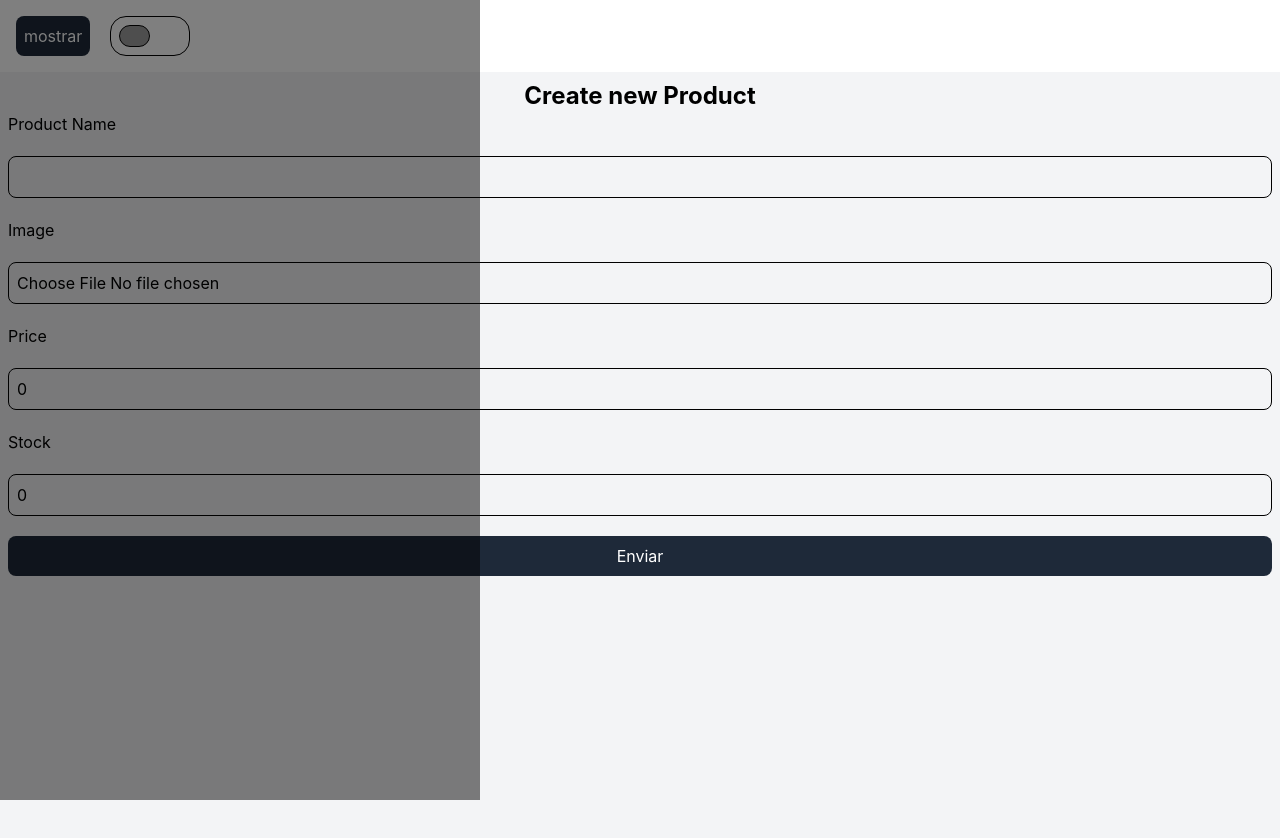
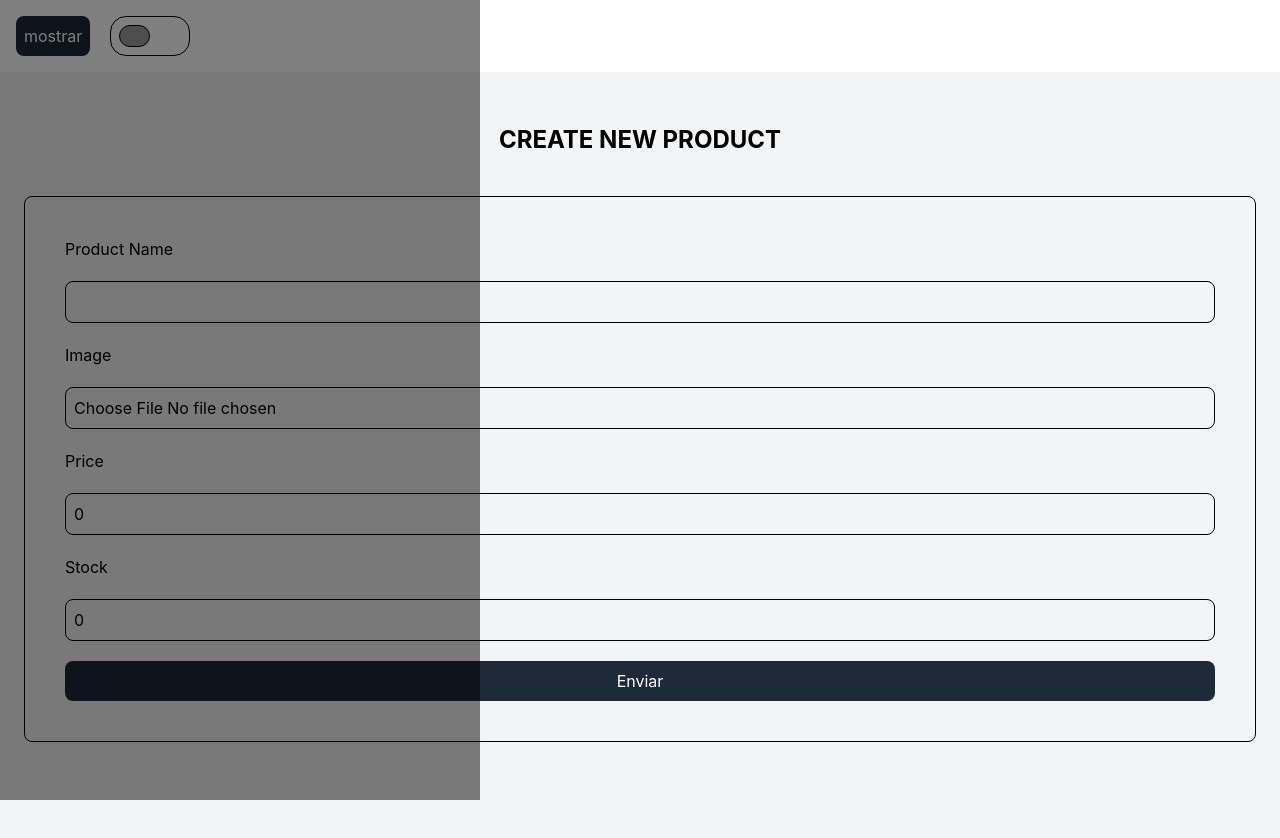
Before and after one commit to and1ru/POS-front, a React (Vite) app: page /private/create-product in a window 1280 px wide. Shown: the top 838 px of the page. Built offline with nearby package versions, Linux system fonts and the light colour scheme; grey boxes are pictures that could not be loaded.

Commit message:
muchas cosas

```diff
--- a/src/components/Input-component.tsx
+++ b/src/components/Input-component.tsx
@@ -16,7 +16,7 @@ export const InputComponent = <T extends FieldValues>({name,label,control,type,
     <Controller
     name={name}
     control={control}
-    render={({field}) => <input {...field} type={type} className={`border p-2 rounded-lg ${classN}`}/>}
+    render={({field}) => <input {...field} id={name} type={type} className={`border p-2 rounded-lg ${classN}`}/>}
     />
     { error && <p className="text-red-600 font-bold">{error.message}</p>}
     </>
--- a/src/components/historial-target-component.tsx
+++ b/src/components/historial-target-component.tsx
@@ -1,6 +1,6 @@
 export const HistorialTargetComponent = () => {
   return (
-    <div className="w-full border rounded-lg p-3">
+    <div className="w-full bg-white rounded-lg p-3">
         <p>fecha: 12/12/2012</p>
         <p>total productos: 30</p>
         <p>total: 33,3</p>
--- a/src/components/product-target-component.tsx
+++ b/src/components/product-target-component.tsx
@@ -11,7 +11,7 @@ export const ProductTargetComponent = ({dialog}:Props) => {
     }
 
     return (
-        <div className="w-40 border p-3 rounded-lg">
+        <div className="w-40 bg-white p-3 rounded-lg">
             <img src="" alt="" className="h-25 w-full mb-2 rounded-xl border" />
             <p>nombre</p>
             <p>99,99$</p>
--- a/src/components/product-target-venta-component.tsx
+++ b/src/components/product-target-venta-component.tsx
@@ -2,8 +2,8 @@ import { styles } from "../helper/style";
 
 export const ProductVentaTargetComponent = () => {
   return (
-    <div className="border p-2 rounded-lg">
-        <img src="" alt="" className="w-full h-30 border rounded-lg mb-5" />
+    <div className="p-2 rounded-lg bg-white">
+        <img src="" alt="" className="w-full h-30 rounded-lg mb-5" />
         <p>nombre</p>
         <p>precio</p>
         <p>stock</p>
--- a/src/helper/style.ts
+++ b/src/helper/style.ts
@@ -1,5 +1,6 @@
 export const styles = {
     button: "bg-gray-800 text-white p-2 rounded-lg w-full",
     titulos: "text-center font-bold text-2xl my-10",
-    input: "bg-white p-2 rounded-lg border focus:outline-none"
+    input: "bg-white p-2 rounded-lg border focus:outline-none",
+    formulario: "flex flex-col gap-5 border p-10 rounded-lg"
 }
--- a/src/pages/Manage-employees-page.tsx
+++ b/src/pages/Manage-employees-page.tsx
@@ -1,9 +1,10 @@
+import { styles } from "../helper/style";
 import { EmployeeTargetComponent } from "./employee-card-component";
 
 export const ManageEmployeesPage = () => {
   return (
     <>
-      <h1 className="text-center text-2xl font-bold mb-10">Manage Employees</h1>
+      <h1 className={styles.titulos}>Manage Employees</h1>
       <section className="mb-10">
         <form className="grid grid-cols-2 gap-3">
           <label htmlFor="" className="col-span-2">Name employee</label>
--- a/src/pages/Route-page.tsx
+++ b/src/pages/Route-page.tsx
@@ -7,7 +7,7 @@ export const RootPage = () => {
     <>
         <HeaderComponent/>
         <NavComponent/>
-        <main className="h-screen p-2 bg-gray-100">
+        <main className="h-screen px-6 py-3 bg-gray-100">
             <Outlet/>
         </main>
     </>
--- a/src/pages/create-product-page.tsx
+++ b/src/pages/create-product-page.tsx
@@ -2,6 +2,7 @@ import { useForm, type SubmitHandler } from "react-hook-form";
 import { productSchema, type productType } from "../schemas/product-schema";
 import { InputComponent } from "../components/Input-component";
 import { zodResolver } from "@hookform/resolvers/zod";
+import { styles } from "../helper/style";
 
 export const CreateProductPage = () => {
   const { handleSubmit, control, formState: { errors }} = useForm<productType>({
@@ -20,9 +21,9 @@ export const CreateProductPage = () => {
 
   return (
     <>
-    <h1 className="text-center text-2xl font-bold">Create new Product</h1>
+    <h1 className={styles.titulos}>CREATE NEW PRODUCT</h1>
     <form
-    className="flex flex-col gap-5"
+    className={styles.formulario}
     onSubmit={handleSubmit(handleForm)}>
       <InputComponent control={control} label="Product Name" name="name" type="text" error={errors.name} />
       <InputComponent control={control} label="Image" name="image" type="file" error={errors.image} />
--- a/src/pages/employee-card-component.tsx
+++ b/src/pages/employee-card-component.tsx
@@ -10,7 +10,7 @@ export const EmployeeTargetComponent = ({id}:Props) => {
         navegar(`/private/employee/${id}`, {replace:true})
     }
   return (
-    <div className="border w-40 p-3 rounded-lg">
+    <div className="w-40 bg-white p-3 rounded-lg">
       <h3 className="text-center mb-3">Nombre</h3>
       <p className="mb-2">Rol - sede</p>
       <p>Estado: online</p>
--- a/src/pages/historial-page.tsx
+++ b/src/pages/historial-page.tsx
@@ -1,9 +1,10 @@
 import { HistorialTargetComponent } from "../components/historial-target-component";
+import { styles } from "../helper/style";
 
 export const HistorialPage = () => {
   return (
     <>
-      <h1 className="text-center text-2xl font-bold mb-5">Historial</h1>
+      <h1 className={styles.titulos}>Historial</h1>
       <section className="mb-10">
         <form className="grid grid-cols-2 gap-4">
           <input type="text" placeholder="introduce el id de venta" className="border p-2 rounded-lg col-span-2"/>
--- a/src/pages/venta-page.tsx
+++ b/src/pages/venta-page.tsx
@@ -1,9 +1,10 @@
 import { ProductVentaTargetComponent } from "../components/product-target-venta-component";
+import { styles } from "../helper/style";
 
 export const VentaPage = () => {
   return (
     <>
-        <h1 className="text-center text-2xl font-bold mb-5">VENTA</h1>
+        <h1 className={styles.titulos}>VENTA</h1>
         <form action="" className="flex justify-center">
             <input type="text" placeholder="product" className="border p-2 rounded-lg w-80"/>
         </form>
```
